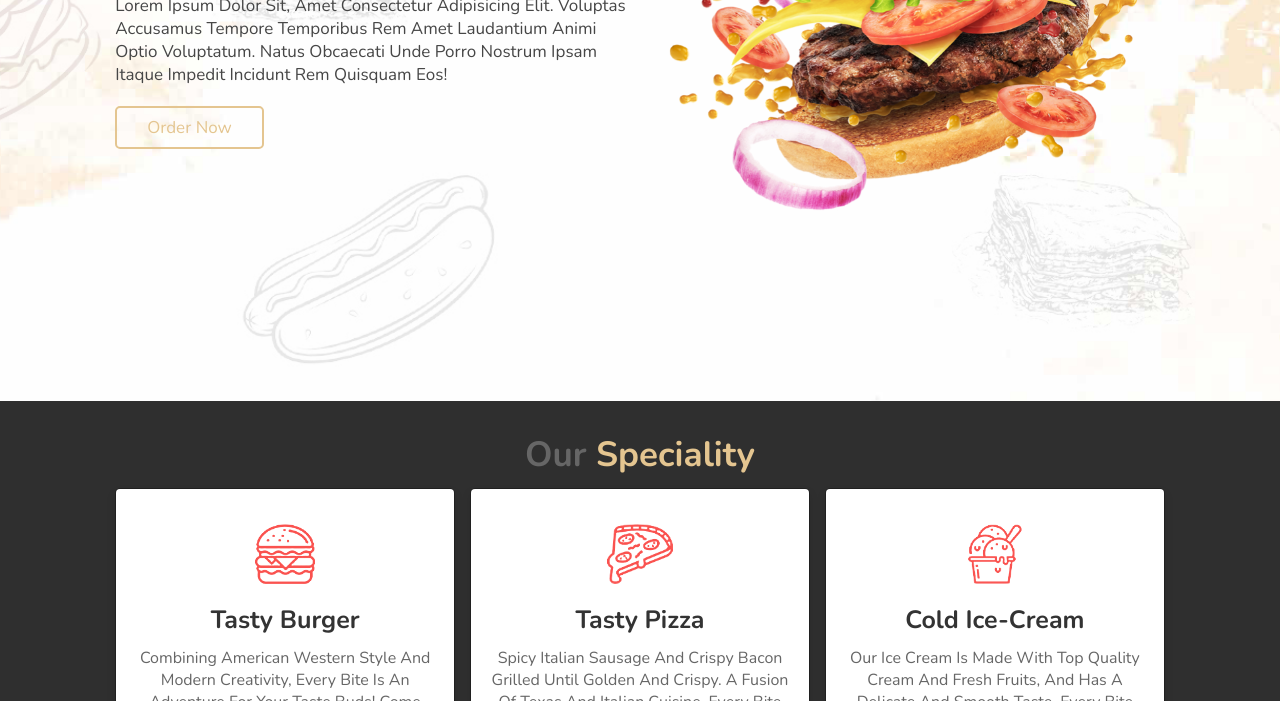
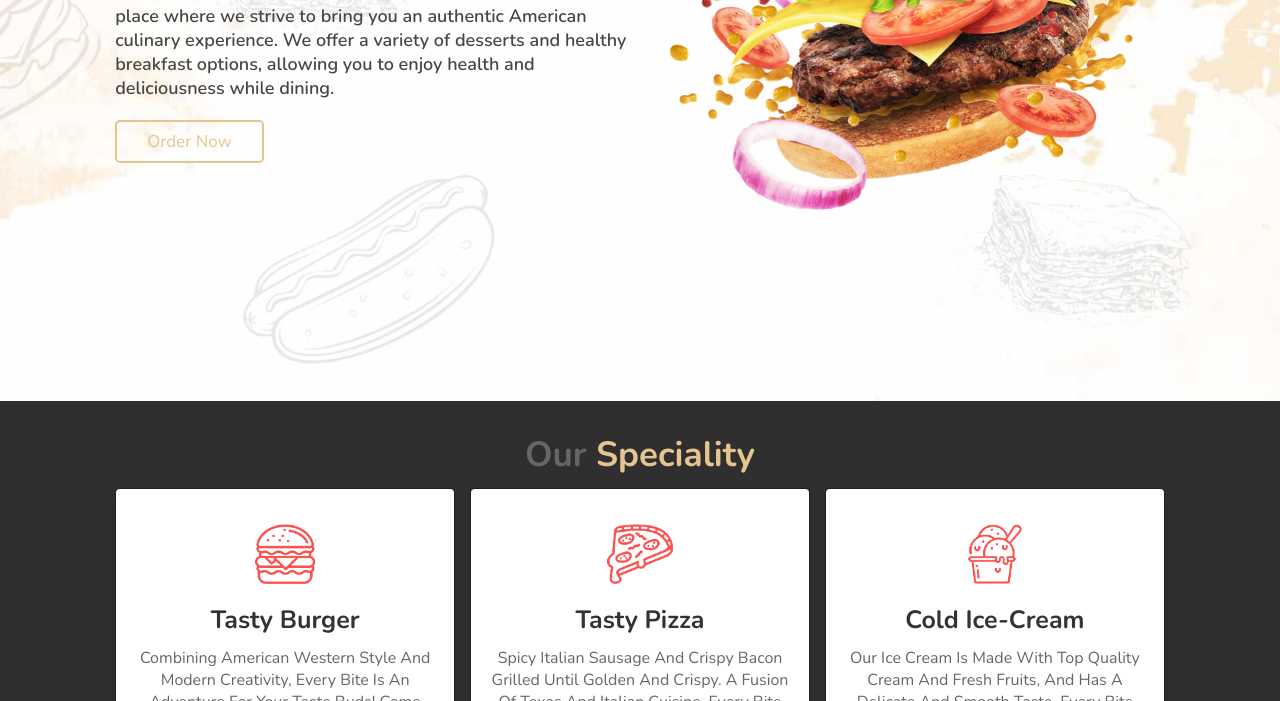
Before and after one commit to Addi850330/foodwebsite, a plain HTML site: page index.html in a window 1280 px wide. Shown: the part 399-1100 px from the top of the page. Drawn offline with nearby package versions, Linux system fonts and the light colour scheme.

Commit message:
fix some thing

```diff
--- a/css/style.css
+++ b/css/style.css
@@ -169,9 +169,11 @@ header .navbar a:hover {
 }
 
 .home .content p {
-  font-size: 1.7rem;
+  font-size: 1.8rem;
   color: #464646;
   padding: 1rem 0;
+  text-transform: none;
+  font-weight: 600;
 }
 
 .speciality .box-container {
--- a/index.html
+++ b/index.html
@@ -40,10 +40,10 @@
       <div class="content">
         <h3>food made with love</h3>
         <p>
-          Lorem ipsum dolor sit, amet consectetur adipisicing elit. Voluptas
-          accusamus tempore temporibus rem amet laudantium animi optio
-          voluptatum. Natus obcaecati unde porro nostrum ipsam itaque impedit
-          incidunt rem quisquam eos!
+          Welcome to our restaurant! This is a delicious and vibrant place where
+          we strive to bring you an authentic American culinary experience. We
+          offer a variety of desserts and healthy breakfast options, allowing
+          you to enjoy health and deliciousness while dining.
         </p>
         <a href="#" class="btn">order now</a>
       </div>
```
